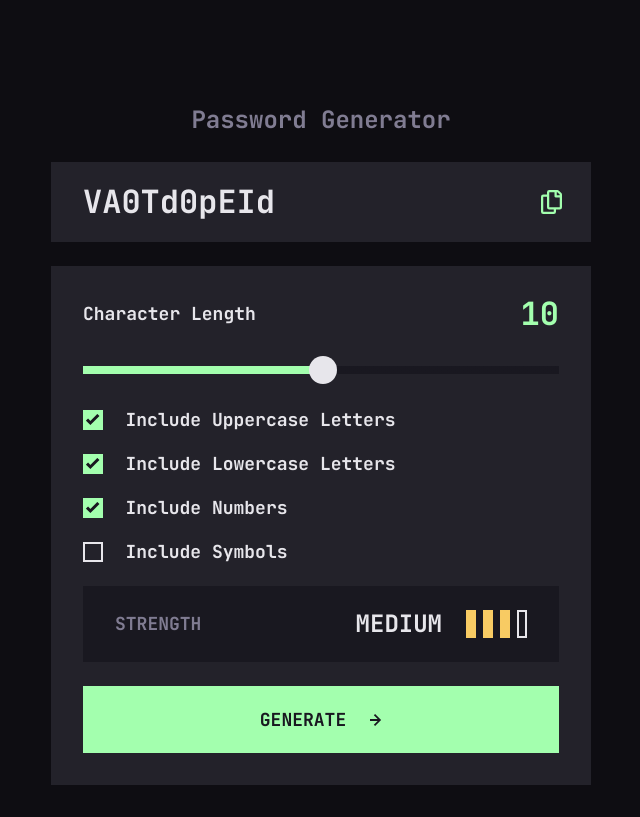
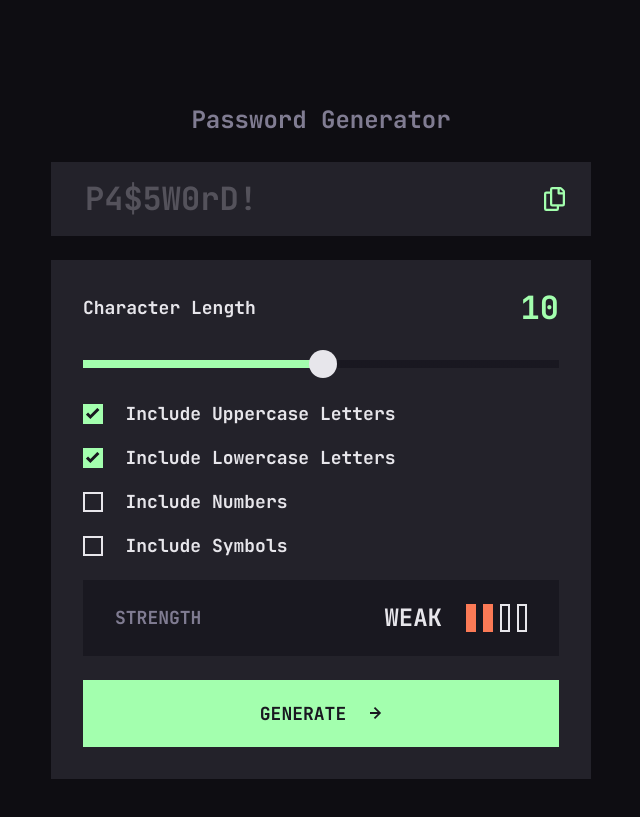
Before and after one commit to crsimpson5/password-generator-app, a website: page index.html in a window 1280 px wide. Shown: the whole page, without its empty margins (319-959 px from the left). Drawn offline with Linux system fonts and the light colour scheme.

Commit message:
Update initial app state

```diff
--- a/index.html
+++ b/index.html
@@ -3,7 +3,7 @@
   <head>
     <meta charset="UTF-8" />
     <meta name="viewport" content="width=device-width, initial-scale=1.0" />
-    <meta name="description" content="Generate a randomized password">
+    <meta name="description" content="Generate a randomized password" />
     <link
       rel="icon"
       type="image/png"
@@ -26,7 +26,14 @@
       <h1 class="color-light fs-md text-center">Password Generator</h1>
 
       <div class="flex flex-row bg-light padding-left-md" style="--gap: 0.5rem">
-        <p class="output | fs-lg"></p>
+        <label for="output" class="visually-hidden"></label>
+        <input
+          type="text"
+          id="output"
+          class="output | fs-lg"
+          placeholder="P4$5W0rD!"
+          disabled
+        />
         <button class="copy-btn | button" data-type="copy">
           <span class="visually-hidden">copy password to clipboard</span>
           <svg class="icon" width="21" height="24">
@@ -63,7 +70,7 @@
             Include Lowercase Letters
           </label>
           <label class="checkbox" for="numbers">
-            <input type="checkbox" name="numbers" id="numbers" checked />
+            <input type="checkbox" name="numbers" id="numbers" />
             <span class="checkbox__box"></span>
             Include Numbers
           </label>
@@ -78,8 +85,8 @@
         >
           <p class="color-light">Strength</p>
           <div class="flex flex-row">
-            <span class="strength | fs-md">Medium</span>
-            <div class="scale" data-value="3">
+            <span class="strength | fs-md">Weak</span>
+            <div class="scale" data-value="2">
               <span class="scale__bar"></span>
               <span class="scale__bar"></span>
               <span class="scale__bar"></span>
--- a/main.js
+++ b/main.js
@@ -118,7 +118,7 @@ function generatePassword() {
 }
 
 function setPassword() {
-  output.textContent = generatePassword();
+  output.value = generatePassword();
   copyBtn.classList.remove("active");
 }
 
@@ -129,6 +129,5 @@ generateBtn.addEventListener("click", setPassword);
 function init() {
   lengthDisplay.textContent = lengthRange.value;
   setStrength(evalStrength());
-  setPassword();
 }
 init();
--- a/scss/main.scss
+++ b/scss/main.scss
@@ -3,6 +3,7 @@
 :root {
   --gray-200: hsl(252, 11%, 91%);
   --gray-400: hsl(251, 9%, 53%);
+  --gray-500: hsl(253, 5%, 34%);
   --gray-700: hsl(247, 11%, 15%);
   --gray-800: hsl(248, 15%, 11%);
   --gray-900: hsl(252, 17%, 6%);
@@ -219,6 +220,17 @@ body {
   --gap: clamp(1rem, 0.75rem + 2vw, 1.5rem);
 }
 
+.output {
+  width: 100%;
+  background: 0;
+  border: 0;
+  color: currentColor;
+
+  &::placeholder {
+    color: var(--gray-500);
+  }
+}
+
 // Utilities
 
 .grid {
```
Also changed, not shown: css/styles.css, 1 other file.
